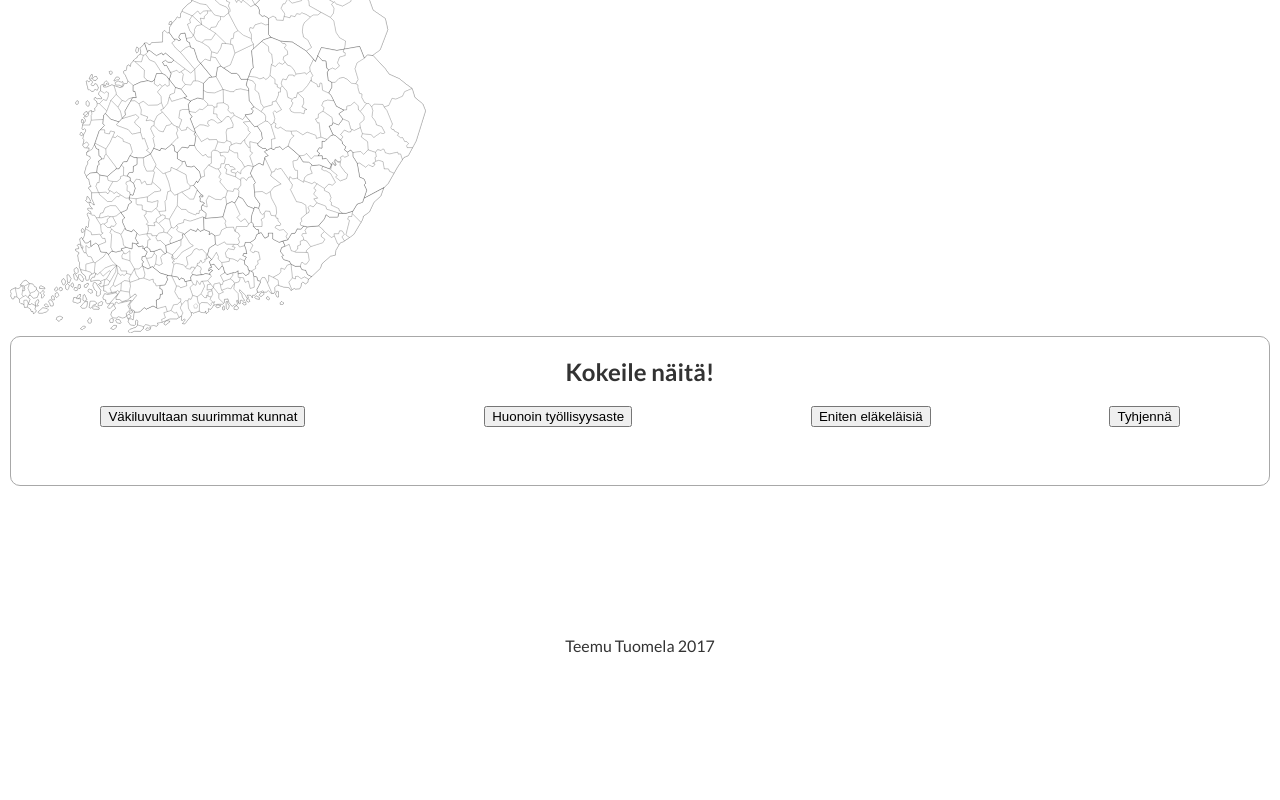
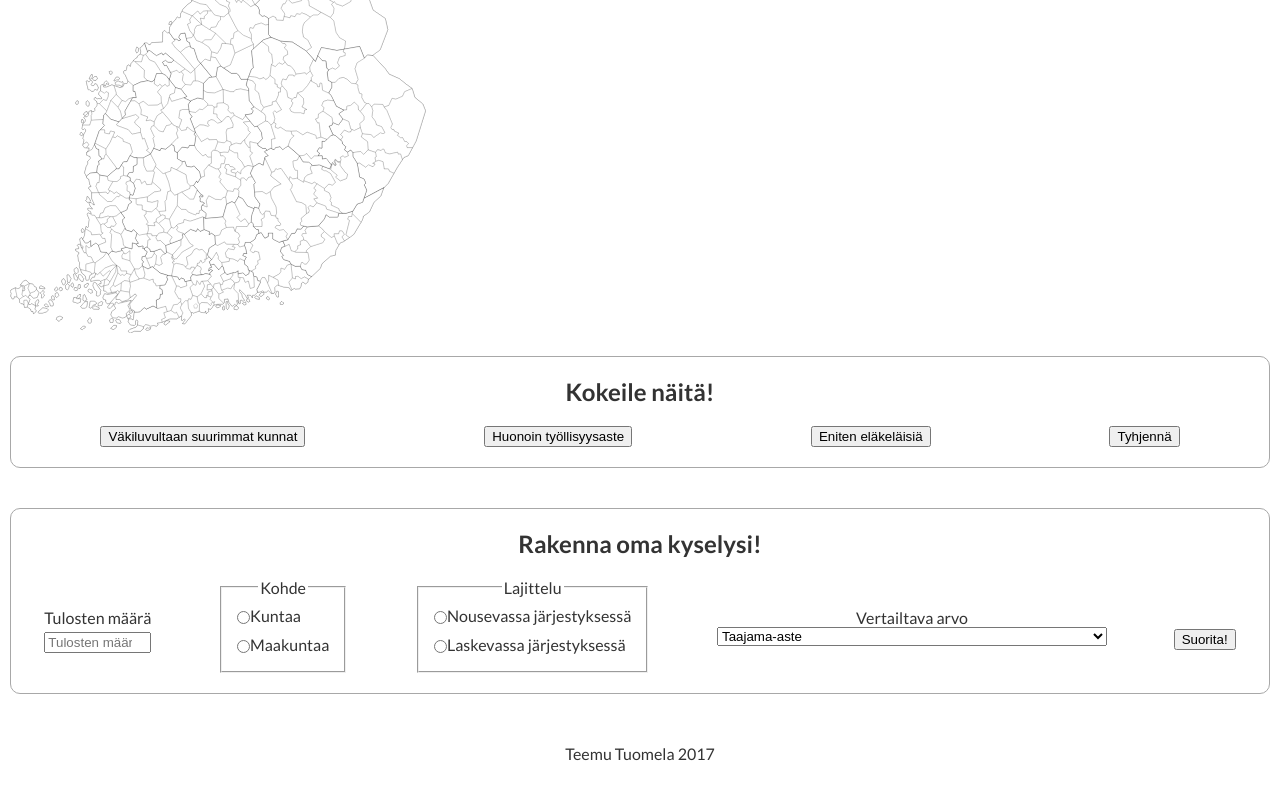
Before and after one commit to TeemuTT/kuntakartta, a React (Create React App) app in the folder frontend/: page / in a window 1280 px wide. Shown: the part 478-1278 px from the top of the page. Built offline with nearby package versions, Linux system fonts and the light colour scheme; the HTML template or start-up script is replaced by a standard one.

Commit message:
Create QueryBuilder.

```diff
--- a/frontend/src/App.js
+++ b/frontend/src/App.js
@@ -63,6 +63,11 @@ class App extends Component {
     }
   }
 
+  onQueryBuilderSubmit = (target, field, order, limit) => {
+    let url = `http://localhost:3001/${target}?field=${field}&order=${order}&limit=${limit}`;
+    this.runQuery(url);
+  }
+
   render() {
     const controlPanelButtons = [
       {
@@ -98,11 +103,11 @@ class App extends Component {
           <Map
             data={data}
             selectedItems={this.state.selectedItems}
-            onMunicipalityClick={(id) => this.onMunicipalityClick(id)} />
+            onMunicipalityClick={this.onMunicipalityClick.bind(this)} />
           <ResultTable info={this.state.info} />
         </div>
         <ControlPanel buttons={controlPanelButtons}/>
-        <QueryBuilder />
+        <QueryBuilder onSubmit={this.onQueryBuilderSubmit.bind(this)}/>
       </div>
     );
   }
--- a/frontend/src/ControlPanel/ControlPanel.css
+++ b/frontend/src/ControlPanel/ControlPanel.css
@@ -1,7 +1,7 @@
 
 .control-panel-container {
-    height: 150px;
-    /* background-color: #47b450; */
+    margin-top: 20px;
+    padding-bottom: 20px;
     border: 1px solid #a8a8a8;
     border-radius: 10px;
 }
--- a/frontend/src/Map/Municipality.css
+++ b/frontend/src/Map/Municipality.css
@@ -9,7 +9,7 @@
 
 .municipality-path:hover, .selected:hover {
   fill: #3bdb35;
-  transition: fill .5s;
+  transition: fill .05s;
 }
 
 .selected {
--- /dev/null
+++ b/frontend/src/QueryBuilder/Fields.js
@@ -0,0 +1,35 @@
+
+export const fields = {
+    nimi: 'Nimi',
+    taajamaaste: 'Taajama-aste',
+    väkiluku: 'Väkiluku',
+    väkiluvun_muutos_edellisestä_vuodesta: 'Väkiluvun muutos edellisestä vuodesta',
+    alle_15vuotiaiden_osuus_väestöstä: 'Alle 15-vuotiaiden osuus väestöstä',
+    n1564_vuotiaiden_osuus_väestöstä: '15-16-vuotiaiden osuus väestöstä',
+    yli_64vuotiaiden_osuus_väestöstä: 'Yli 64-vuotiaiden osuus väestöstä',
+    ruotsinkielisten_osuus_väestöstä: 'Ruotsinkielisten osuus väestöstä',
+    ulkomaan_kansalaisten_osuus_väestöstä: 'Ulkomaan kansalaisten osuus väestöstä',
+    syntyneiden_enemmyys_henkilöä: 'Syntyneiden enemmyys',
+    kuntien_välinen_muuttovoittotappio_henkilöä: 'Kuntien välinen muuttovoittotappio',
+    perheiden_lukumäärä: 'Perheiden lukumäärä',
+    asuntokuntien_lukumäärä: 'Asuntokuntien lukumäärä',
+    rivi_ja_pientaloissa_asuvien_asuntokuntien_osuus: 'Rivi ja pientaloissa asuvien asuntokuntien osuus',
+    vuokraasunnoissa_asuvien_asuntokuntien_osuus: 'Vuokra-asunnoissa asuvien asuntokuntien osuus',
+    vähintään_keskiasteen_tutkinnon_suorittaneiden_osuus: 'Vähintään keskiasteen tutkinnon suorittaneiden osuus',
+    korkeaasteen_tutkinnon_suorittaneiden_osuus: 'Korkea-asteen tutkinnon suorittaneiden osuus',
+    alueella_asuvan_työllisen_työvoiman_määrä: 'Alueella asuvan työllisen työvoiman määrä',
+    työllisyysaste: 'Työllisyysaste',
+    asuinkunnassaan_työssäkäyvien_osuus: 'Asuinkunnassaa työssäkäyvien osuus',
+    työttömien_osuus_työvoimasta: 'Työttömien osuus työvoimasta',
+    eläkeläisten_osuus_väestöstä: 'Eläkeläisten osuus väestöstä',
+    taloudellinen_huoltosuhde: 'Taloudellinen huoltosuhde',
+    kunnassa_olevien_työpaikkojen_lukumäärä: 'Kunnassa olevien työpaikkojen lukumäärä',
+    alkutuotannon_työpaikkojen_osuus: 'Alkutuotannon työpaikkojen osuus',
+    jalostuksen_työpaikkojen_osuus: 'Jalostuksen työpaikkojen osuus',
+    palvelujen_työpaikkojen_osuus: 'Palvelujen työpaikkojen osuus',
+    vuosikate_euroaasukas: 'Vuosikate euroa/asukas',
+    lainakanta_euroaasukas: 'Lainakanta euroa/asukas',
+    konsernin_lainakanta_euroaasukas: 'Konsernin lainakanta euroa/asukas',
+    opetus_ja_kulttuuritoiminta_yhteensä_nettokäyttökustannukset: 'Opetus- ja kulttuuritoiminta yhteensä, nettokäyttökustannukset',
+    sosiaali_ja_terveystoiminta_yhteensä_nettokäyttökustannukset: 'Sosiaali- ja terveystoimina yhteensä, nettokäyttökustannukset'
+}
--- a/frontend/src/QueryBuilder/QueryBuilder.css
+++ b/frontend/src/QueryBuilder/QueryBuilder.css
@@ -1,5 +1,31 @@
 
 .query-builder-container {
-    height: 150px;
-    /* background-color: #d3b03f; */
+    margin-top: 40px;
+    padding-bottom: 20px;
+    border-radius: 10px;
+    border: 1px solid #a8a8a8;
 }
+
+form {
+    display: flex;
+    flex-flow: row wrap;
+    justify-content: space-around;
+    align-items: baseline;
+}
+
+input {
+    margin: 5px 0px;
+}
+
+.radio-with-label {
+    padding: 3px;
+    display: flex;
+    flex-flow: row nowrap;
+    text-align: left;
+}
+
+.formfield {
+    display: flex;
+    flex-flow: column nowrap;
+    align-items: left;
+}
--- a/frontend/src/QueryBuilder/QueryBuilder.js
+++ b/frontend/src/QueryBuilder/QueryBuilder.js
@@ -1,10 +1,88 @@
 import React, { Component } from 'react';
 import './QueryBuilder.css';
+import { fields } from './Fields.js';
 
 class QueryBuilder extends Component {
+  constructor() {
+    super();
+    this.state = {
+      field: 'taajamaaste'
+    };
+  }
+
+  handleChange = (event) => {
+    this.setState({
+      [event.target.name]: event.target.value
+    });
+  }
+
+  handleSubmit = (event) => {
+    event.preventDefault();
+    const { limit, target, order, field } = this.state;
+    this.props.onSubmit(target, field, order, limit);
+  }
+
   render() {
+    const fieldOptions = Object.keys(fields).map((k, i) => {
+      if (k === 'nimi') return null;
+      return <option value={k} key={i}>{fields[k]}</option>
+    });
     return (
-      <div className="query-builder-container"></div>
+      <div className="query-builder-container">
+        <h2>Rakenna oma kyselysi!</h2>
+        <form onSubmit={this.handleSubmit.bind(this)}>
+          <div className="formfield">
+            <label>Tulosten määrä</label>
+            <input name="limit" type="number" placeholder="Tulosten määrä" min="1" max="10"
+              value={this.state.limit || ''}
+              onChange={this.handleChange.bind(this)} />
+          </div>
+
+          <fieldset>
+            <legend>Kohde</legend>
+            <div className="radio-with-label">
+              <input type="radio" id="municipality" name="target" value="municipalities"
+                checked={this.state.target === 'municipalities'}
+                onChange={this.handleChange.bind(this)} />
+              <label htmlFor="municipality">Kuntaa</label>
+            </div>
+            <div className="radio-with-label">
+              <input type="radio" id="region" name="target" value="regions"
+                checked={this.state.target === 'regions'}
+                onChange={this.handleChange.bind(this)} />
+              <label htmlFor="region">Maakuntaa</label>
+            </div>
+          </fieldset>
+
+          <fieldset>
+            <legend>Lajittelu</legend>
+            <div className="radio-with-label">
+              <input type="radio" id="asc" name="order" value="asc"
+                checked={this.state.order === 'asc'}
+                onChange={this.handleChange.bind(this)} />
+              <label htmlFor="asc">Nousevassa järjestyksessä</label>
+            </div>
+            <div className="radio-with-label">
+              <input type="radio" id="desc" name="order" value="desc"
+                checked={this.state.order === 'desc'}
+                onChange={this.handleChange.bind(this)} />
+              <label htmlFor="desc">Laskevassa järjestyksessä</label>
+            </div>
+          </fieldset>
+
+          <div className="formfield">
+            <label>Vertailtava arvo</label>
+            <select value={this.state.field || 'väkiluku'} onChange={this.handleChange.bind(this)} name="field">
+              {fieldOptions}
+            </select>
+          </div>
+
+          <div className="formfield">
+            <label></label>
+            <input type="submit" value="Suorita!" />
+          </div>
+        </form>
+      </div>
     );
   }
 }
--- a/frontend/src/index.css
+++ b/frontend/src/index.css
@@ -5,7 +5,7 @@
 }
 
 body {
-  padding: 0;
+  padding: 0px;
   margin: auto;
   max-width: 1260px;
   font-family: 'Lato', sans-serif;
@@ -18,5 +18,5 @@ h1 {
 
 footer {
   text-align: center;
-  padding-bottom: 200px;
+  padding: 50px 0px 200px 0px;
 }
```
